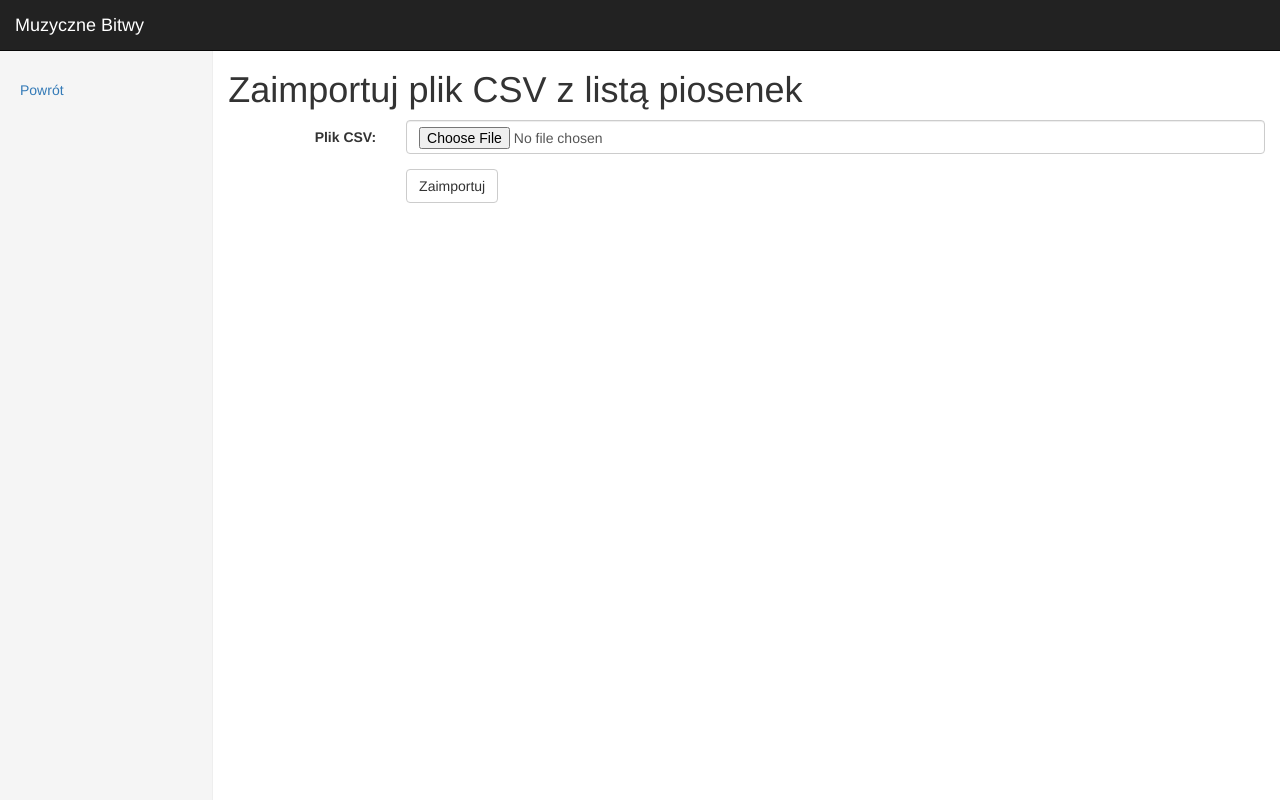
After one commit to rzeszut/muzyczne-bitwy, a Flask app: page /songs/import-csv in a window 1280 px wide. The commit adds this page. Run offline with Flask 2, Linux system fonts and the light colour scheme; some libraries are stand-ins or nearby versions.

Commit message:
Implemented importing songs from CSV and exporting to BBCode

```diff
--- a/application/views/song.py
+++ b/application/views/song.py
@@ -1,4 +1,7 @@
-from flask import Blueprint, render_template, redirect, url_for, request, flash
+import csv
+import io
+from flask import Blueprint, render_template, redirect, url_for, request, flash,\
+    make_response
 
 from application.database import Song, db, transactional
 
@@ -44,3 +47,31 @@ def create_song():
 
     flash('Piosenka została utworzona.', 'success')
     return redirect(url_for('songs.read_songs'))
+
+@songs.route('/songs/import-csv', methods = ['GET'])
+def import_songs_csv_form():
+    return render_template('song/import_csv.html')
+
+@songs.route('/songs/import-csv', methods = ['POST'])
+@transactional
+def import_songs_csv():
+    csv_file = request.files['csv']
+    # TODO: validate file
+    csv_contents = csv_file.stream.read().decode('utf-8')
+    csv_reader = csv.DictReader(io.StringIO(csv_contents))
+    for row in csv_reader:
+        print(row)
+        song = Song(artist = row['artist'],\
+                    song = row['song'],\
+                    link = row['link'])
+        db.session.add(song)
+
+    flash('Plik {} został zaimportowany.'.format(csv_file.filename), 'success')
+    return redirect(url_for('songs.read_songs'))
+
+@songs.route('/songs/export-bbcode')
+def export_songs_bbcode():
+    songs = Song.query.all()
+    res = make_response(render_template('song/songs_bbcode.txt', songs=songs))
+    res.mimetype = 'text/plain'
+    return res
--- a/templates/macros.html
+++ b/templates/macros.html
@@ -1,3 +1,3 @@
-{% macro render_song(song, with_number = False, with_link = False) -%}
-{% if with_number %}{{ song.id }}. {% endif %}{{ song.artist }} - {{ song.song }}{% if with_link and song.link %} [[url={{ song.link }}]link[/url]]{% endif %}
+{% macro render_song(song, with_number = False, with_link = False, dont_escape = False) -%}
+{% if with_number %}{{ song.id }}. {% endif %}{% if dont_escape %}{{ song.artist|safe }}{% else %}{{ song.artist }}{% endif %} - {% if dont_escape %}{{ song.song|safe }}{% else %}{{ song.song }}{% endif %}{% if with_link and song.link %}[[url={% if dont_escape %}{{ song.link|safe }}{% else %}{{ song.link }}{% endif %}]link[/url]]{% endif %}
 {%- endmacro %}
--- /dev/null
+++ b/templates/song/import_csv.html
@@ -0,0 +1,24 @@
+{% extends "base.html" %}
+
+{% block title %}Zaimportuj plik CSV z listą piosenek{% endblock %}
+
+{% block content %}
+<form action="{{ url_for('songs.import_songs_csv') }}" method="post" accept-charset="utf-8" class="form-horizontal" enctype="multipart/form-data">
+    <div class="form-group">
+        <label class="col-md-2 control-label" for="csv">Plik CSV:</label>
+        <div class="col-md-10">
+            <input class="form-control" type="file" name="csv" value="" id="csv">
+        </div>
+    </div>
+
+    <div class="form-group">
+        <div class="col-md-10 col-md-offset-2">
+            <input class="btn btn-default" type="submit" value="Zaimportuj">
+        </div>
+    </div>
+</form>
+{% endblock %}
+
+{% block controls %}
+    <li><a href="{{ url_for('songs.read_songs') }}">Powrót</a></li>
+{% endblock %}
--- a/templates/song/songs.html
+++ b/templates/song/songs.html
@@ -9,6 +9,8 @@
 {% block controls %}
 {% if show_controls %}
     <li><a href="{{ url_for('songs.create_song_form') }}">Dodaj piosenkę</a></li>
+    <li><a href="{{ url_for('songs.import_songs_csv_form') }}">Zaimportuj plik CSV</a></li>
+    <li><a href="{{ url_for('songs.export_songs_bbcode') }}">Eksportuj do BBCode</a></li>
 {% endif %}
 {% if backlink %}
     <li><a href="{{ backlink }}">Powrót</a></li>
--- /dev/null
+++ b/templates/song/songs_bbcode.txt
@@ -0,0 +1,4 @@
+{% import "macros.html" as macros %}
+{% for song in songs %}
+{{ macros.render_song(song, with_number = True, with_link = True, dont_escape = True) }}
+{%- endfor %}
```
